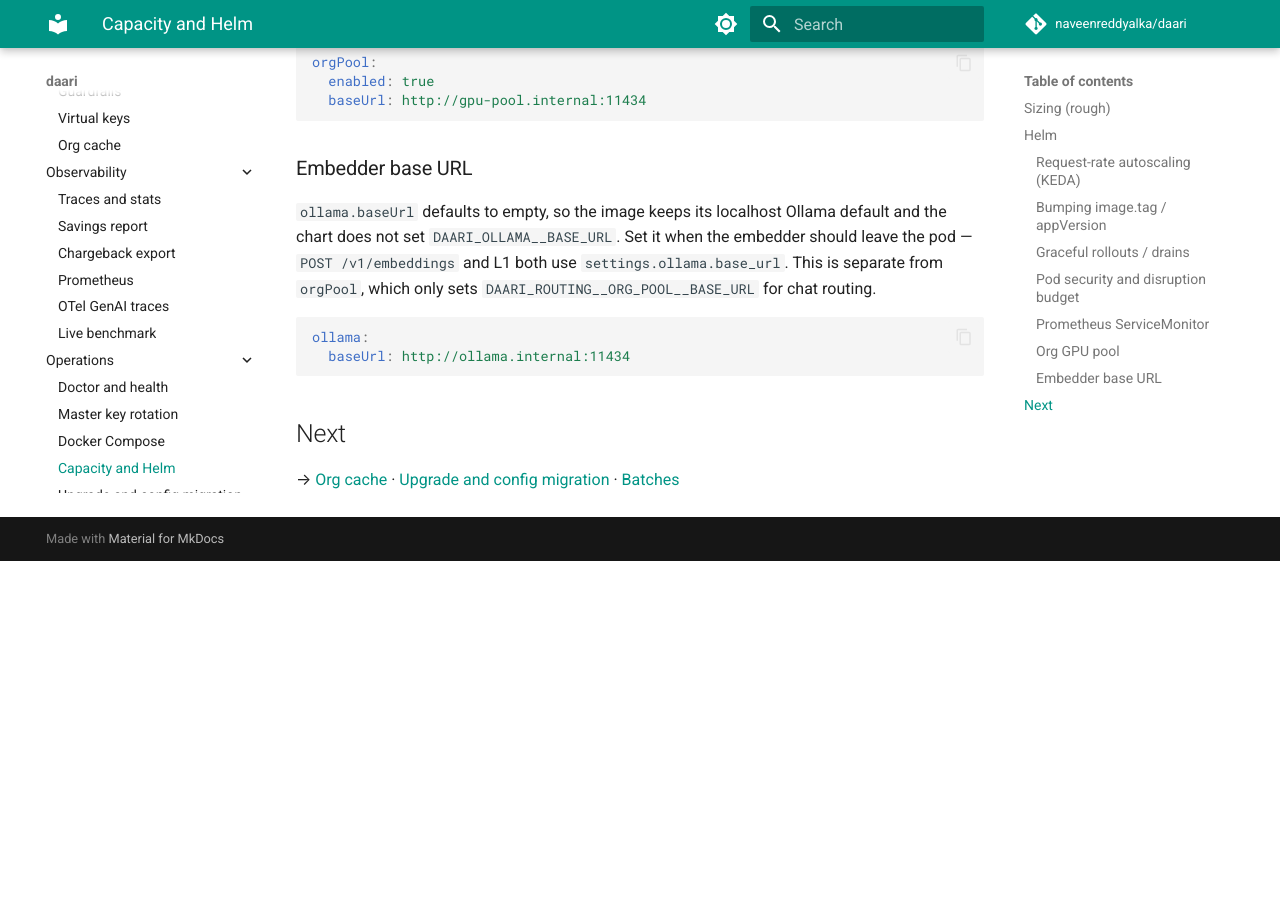
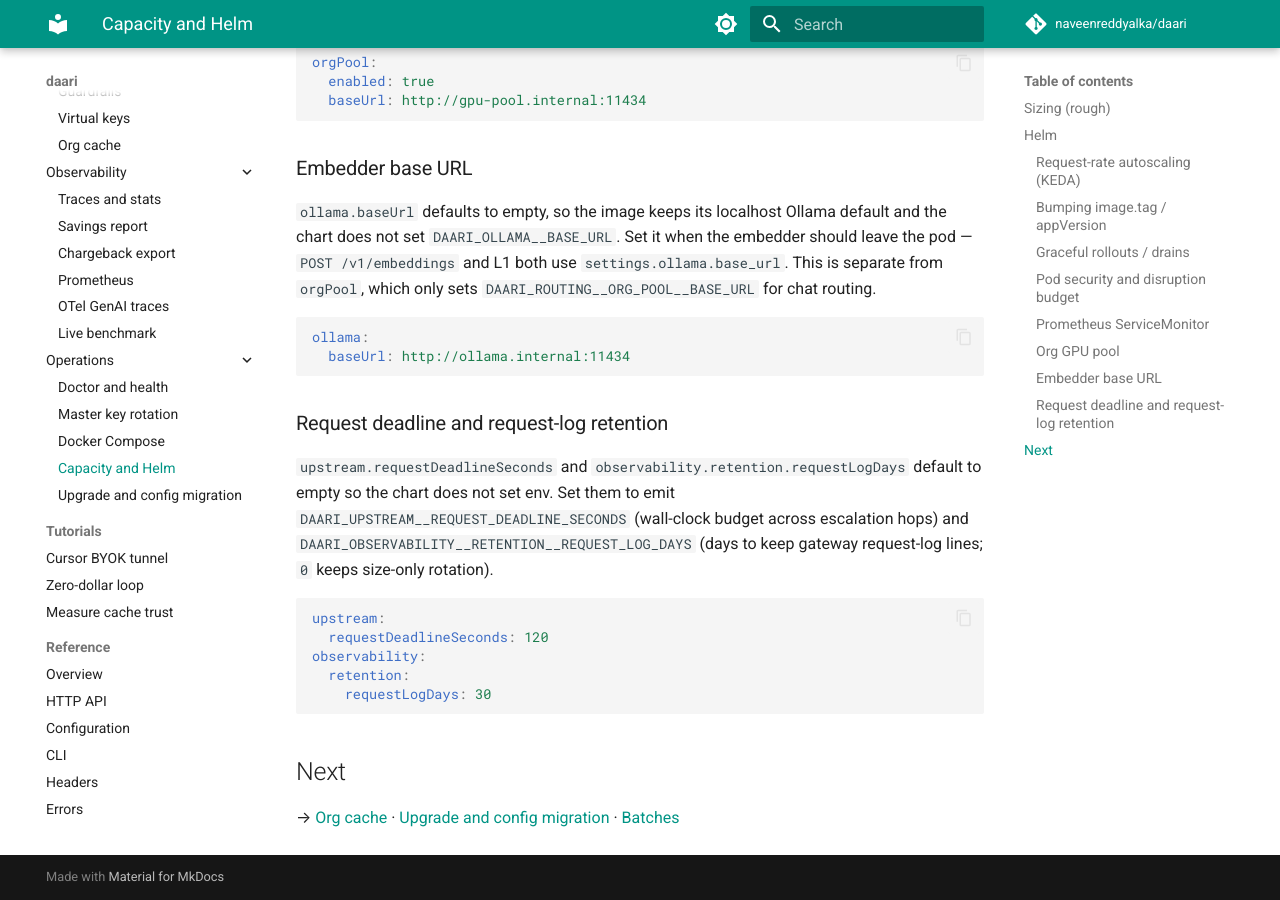
Before and after one commit to naveenreddyalka/daari, an MkDocs documentation site: the page built from docs/developer/guides/operations/capacity-helm.md, in a window 1280 px wide and 900 px high, scrolled down 4169 px. Built offline with MkDocs 1.6.1 and Material for MkDocs 9.7.7, drawn with Linux system fonts in a browser that asks for light colours; comment, search, counter and statistics services are not loaded; before the commit the page ends 4730 px from its top, so only the background shows below that.

Commit message:
feat(helm): expose request deadline and request-log retention (#791)
Closes #786. Chart values map to DAARI_UPSTREAM__REQUEST_DEADLINE_SECONDS
and DAARI_OBSERVABILITY__RETENTION__REQUEST_LOG_DAYS when set.

Co-authored-by: Cursor <cursoragent@cursor.com>

````diff
--- a/docs/developer/guides/operations/capacity-helm.md
+++ b/docs/developer/guides/operations/capacity-helm.md
@@ -173,6 +173,22 @@ ollama:
   baseUrl: http://ollama.internal:11434
 ```
 
+### Request deadline and request-log retention
+
+`upstream.requestDeadlineSeconds` and `observability.retention.requestLogDays`
+default to empty so the chart does not set env. Set them to emit
+`DAARI_UPSTREAM__REQUEST_DEADLINE_SECONDS` (wall-clock budget across
+escalation hops) and `DAARI_OBSERVABILITY__RETENTION__REQUEST_LOG_DAYS`
+(days to keep gateway request-log lines; `0` keeps size-only rotation).
+
+```yaml
+upstream:
+  requestDeadlineSeconds: 120
+observability:
+  retention:
+    requestLogDays: 30
+```
+
 ## Next
 
 → [Org cache](../features/org-cache.md) · [Upgrade and config migration](upgrade.md) · [Batches](../features/batches.md)
````
Also changed, not shown: docs/TRACKING.md (+5 -0 lines), 3 other files.
